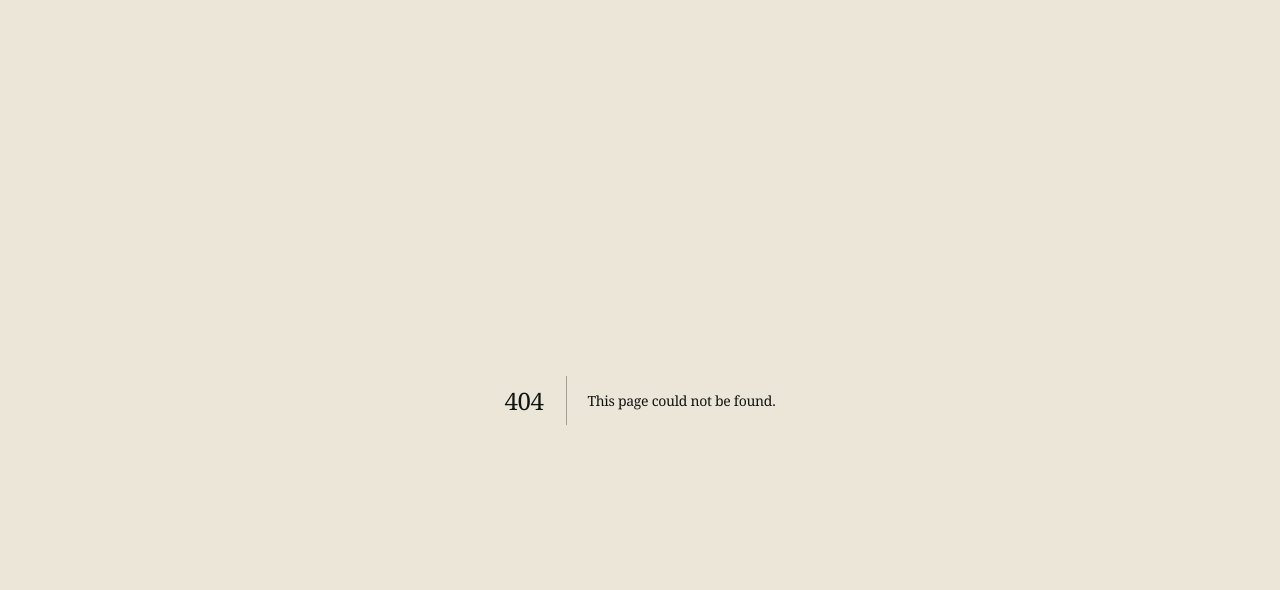
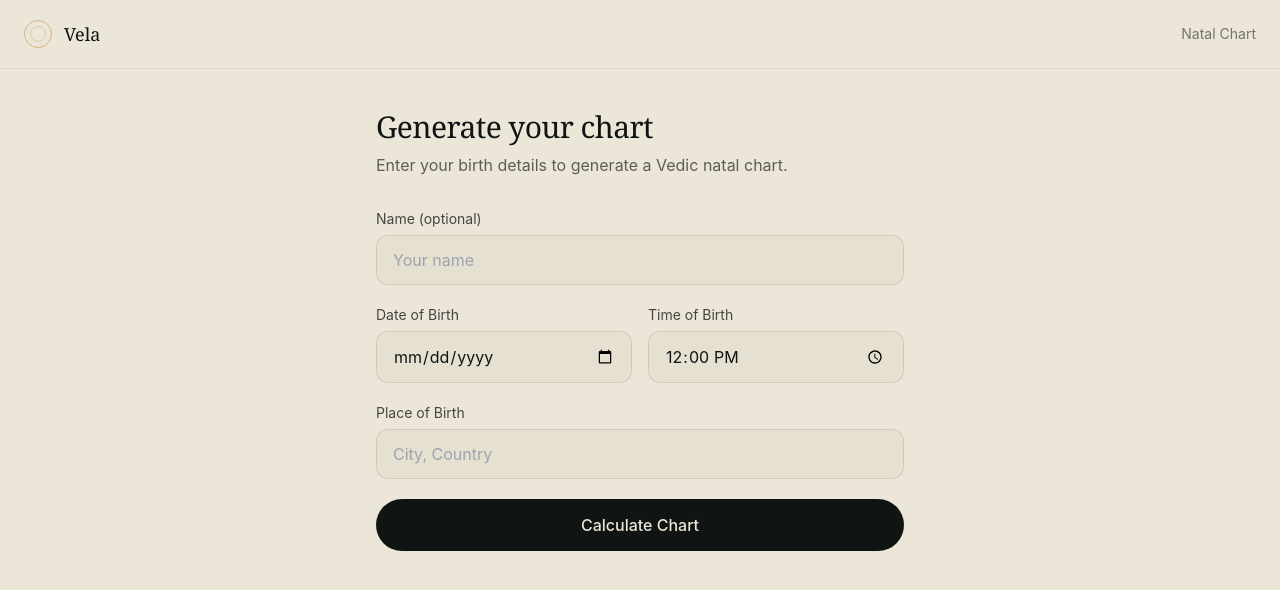
Before and after one commit to sharmashubham58585-tech/Vela-app-, a Next.js app: page /chart in a window 1280 px wide. Before the commit this address had no page. Shown: the top 590 px of the page. Built offline with nearby package versions, Linux system fonts and the light colour scheme.

Commit message:
Create page.tsx

```diff
--- /dev/null
+++ b/src/app/chart/page.tsx
@@ -0,0 +1,133 @@
+"use client";
+
+import { useState } from "react";
+import Link from "next/link";
+
+export default function ChartPage() {
+  const [form, setForm] = useState({
+    name: "",
+    date: "",
+    time: "12:00",
+    place: "",
+  });
+  const [showResult, setShowResult] = useState(false);
+
+  const handleSubmit = (e: React.FormEvent) => {
+    e.preventDefault();
+    setShowResult(true);
+  };
+
+  return (
+    <main className="min-h-screen pb-16 bg-[#ebe6d8] text-[#101412]">
+      <header className="px-6 py-5 flex items-center justify-between border-b border-black/5 sticky top-0 bg-[#ebe6d8]/90 backdrop-blur z-10">
+        <Link href="/" className="flex items-center gap-3">
+          <div className="w-7 h-7 rounded-full border-[1.5px] border-[#d4b483] flex items-center justify-center">
+            <div className="w-4 h-4 rounded-full border border-[#d4b483]/60" />
+          </div>
+          <span className="font-serif text-lg">Vela</span>
+        </Link>
+        <span className="text-sm text-black/50">Natal Chart</span>
+      </header>
+
+      <div className="max-w-xl mx-auto px-6 py-10">
+        {!showResult ? (
+          <>
+            <h1 className="font-serif text-3xl mb-2">Generate your chart</h1>
+            <p className="text-black/60 mb-8">
+              Enter your birth details to generate a Vedic natal chart.
+            </p>
+
+            <form onSubmit={handleSubmit} className="space-y-5">
+              <div>
+                <label className="block text-sm mb-1.5 text-black/70">Name (optional)</label>
+                <input
+                  type="text"
+                  value={form.name}
+                  onChange={(e) => setForm({ ...form, name: e.target.value })}
+                  className="w-full px-4 py-3 rounded-xl bg-[#e0d9c8]/50 border border-black/10 focus:outline-none focus:border-[#d4b483]"
+                  placeholder="Your name"
+                />
+              </div>
+
+              <div className="grid grid-cols-2 gap-4">
+                <div>
+                  <label className="block text-sm mb-1.5 text-black/70">Date of Birth</label>
+                  <input
+                    type="date"
+                    required
+                    value={form.date}
+                    onChange={(e) => setForm({ ...form, date: e.target.value })}
+                    className="w-full px-4 py-3 rounded-xl bg-[#e0d9c8]/50 border border-black/10 focus:outline-none focus:border-[#d4b483]"
+                  />
+                </div>
+                <div>
+                  <label className="block text-sm mb-1.5 text-black/70">Time of Birth</label>
+                  <input
+                    type="time"
+                    required
+                    value={form.time}
+                    onChange={(e) => setForm({ ...form, time: e.target.value })}
+                    className="w-full px-4 py-3 rounded-xl bg-[#e0d9c8]/50 border border-black/10 focus:outline-none focus:border-[#d4b483]"
+                  />
+                </div>
+              </div>
+
+              <div>
+                <label className="block text-sm mb-1.5 text-black/70">Place of Birth</label>
+                <input
+                  type="text"
+                  required
+                  value={form.place}
+                  onChange={(e) => setForm({ ...form, place: e.target.value })}
+                  className="w-full px-4 py-3 rounded-xl bg-[#e0d9c8]/50 border border-black/10 focus:outline-none focus:border-[#d4b483]"
+                  placeholder="City, Country"
+                />
+              </div>
+
+              <button
+                type="submit"
+                className="w-full py-3.5 rounded-full bg-[#101412] text-[#ebe6d8] font-medium"
+              >
+                Calculate Chart
+              </button>
+            </form>
+          </>
+        ) : (
+          <div className="space-y-6">
+            <div className="flex justify-between items-start">
+              <div>
+                <h1 className="font-serif text-3xl mb-1">{form.name || "Your"} Chart</h1>
+                <p className="text-black/60 text-sm">
+                  {form.date} · {form.time} · {form.place}
+                </p>
+              </div>
+              <button
+                onClick={() => setShowResult(false)}
+                className="text-sm px-4 py-2 rounded-full border border-black/15"
+              >
+                New Chart
+              </button>
+            </div>
+
+            <div className="p-5 rounded-2xl bg-[#e0d9c8]/40 border border-black/5">
+              <p className="text-xs uppercase tracking-wider text-black/40 mb-1">Lagna</p>
+              <p className="font-serif text-xl">Libra 14.2°</p>
+            </div>
+
+            <div className="p-5 rounded-2xl bg-[#e0d9c8]/40 border border-black/5">
+              <p className="text-xs uppercase tracking-wider text-black/40 mb-1">Current Dasha</p>
+              <p className="font-serif text-xl">Venus – Mercury</p>
+              <p className="text-xs text-black/50 mt-1">until 2026-11-20</p>
+            </div>
+
+            <div className="p-5 rounded-2xl border border-[#d4b483]/30 bg-[#d4b483]/5">
+              <p className="text-sm text-black/70">
+                This is a demo chart. Full planetary calculations will be connected soon with Swiss Ephemeris.
+              </p>
+            </div>
+          </div>
+        )}
+      </div>
+    </main>
+  );
+}
```
